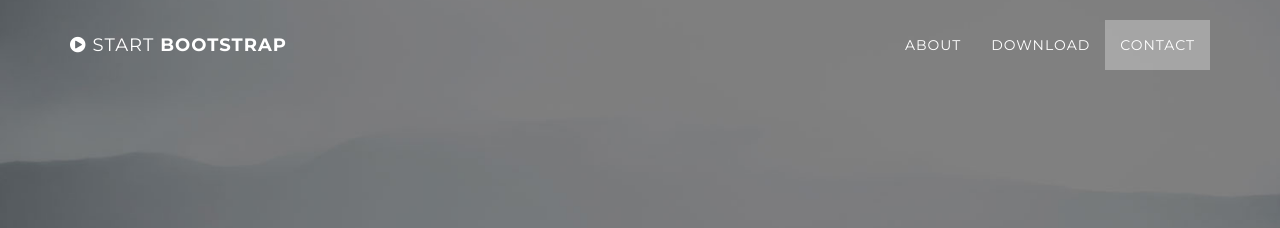
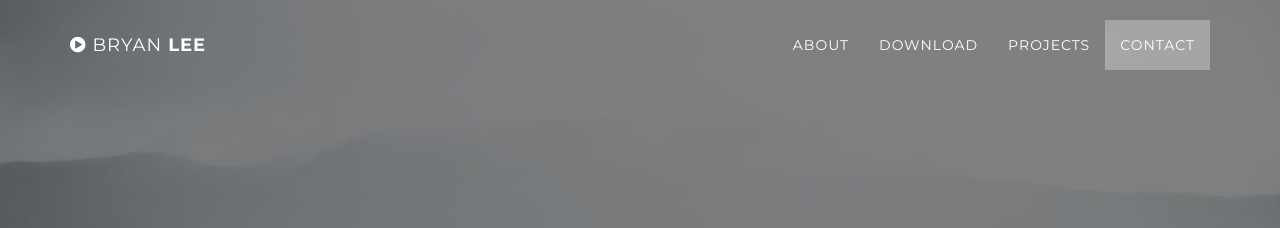
Before and after one commit to bryanleejh/bryanleejh.github.io, a Jekyll site: the page index.html, which Jekyll copies as it is, in a window 1280 px wide. Shown: the top 228 px of the page. Built offline with Jekyll 4.4.1, drawn with Linux system fonts in a browser that asks for light colours; nearby versions of some CDN libraries.

Commit message:
Title and link changes

```diff
--- a/index.html
+++ b/index.html
@@ -9,7 +9,7 @@
     <meta name="description" content="">
     <meta name="author" content="">
 
-    <title>Grayscale - Start Bootstrap Theme</title>
+    <title>Bryan Lee</title>
 
     <!-- Bootstrap Core CSS -->
     <link href="vendor/bootstrap/css/bootstrap.min.css" rel="stylesheet">
@@ -41,7 +41,7 @@
                     Menu <i class="fa fa-bars"></i>
                 </button>
                 <a class="navbar-brand page-scroll" href="#page-top">
-                    <i class="fa fa-play-circle"></i> <span class="light">Start</span> Bootstrap
+                    <i class="fa fa-play-circle"></i> <span class="light">Bryan</span> Lee
                 </a>
             </div>
 
@@ -57,6 +57,9 @@
                     </li>
                     <li>
                         <a class="page-scroll" href="#download">Download</a>
+                    </li>
+                    <li>
+                        <a class="page-scroll" href="#projects">Projects</a>
                     </li>
                     <li>
                         <a class="page-scroll" href="#contact">Contact</a>
```
